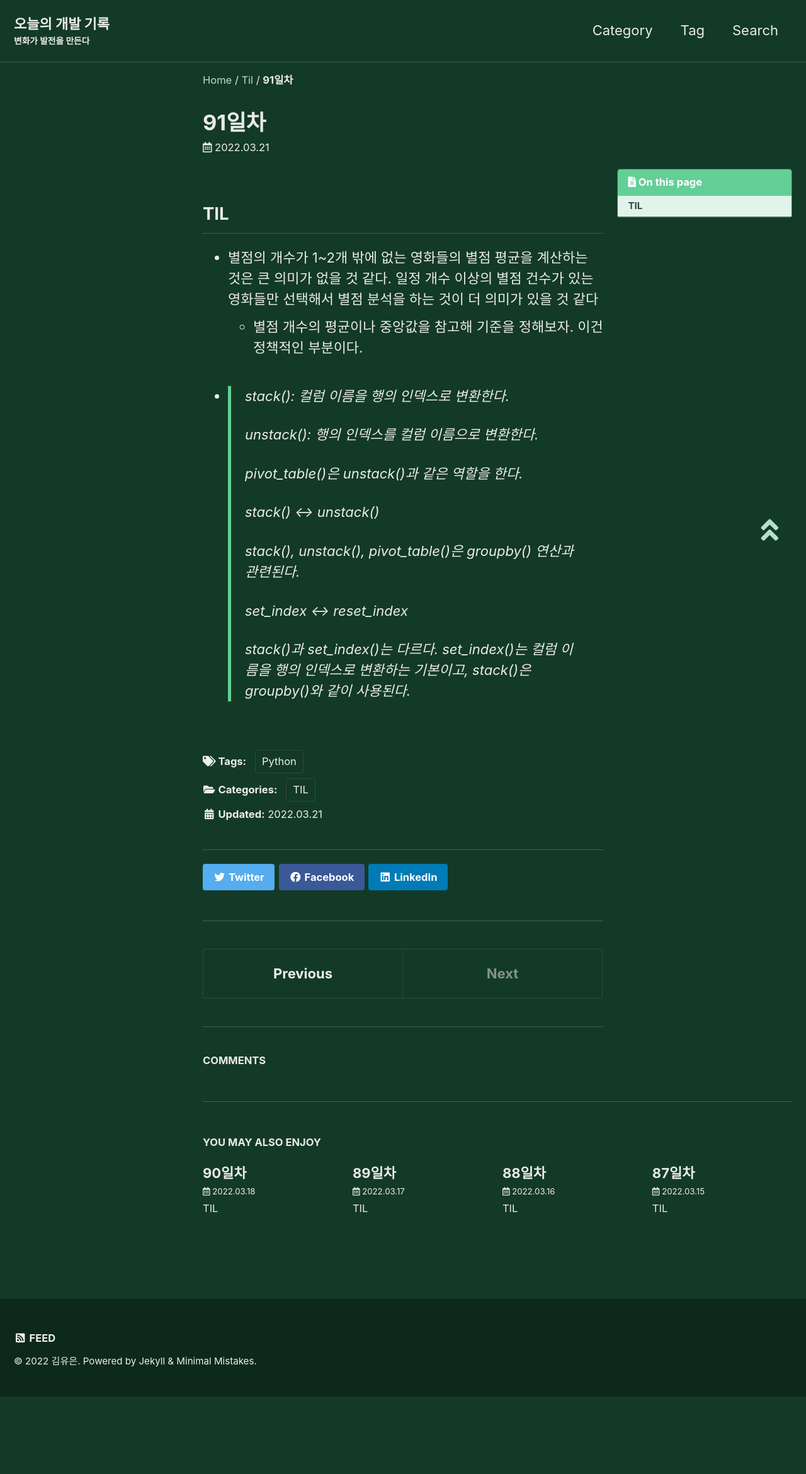
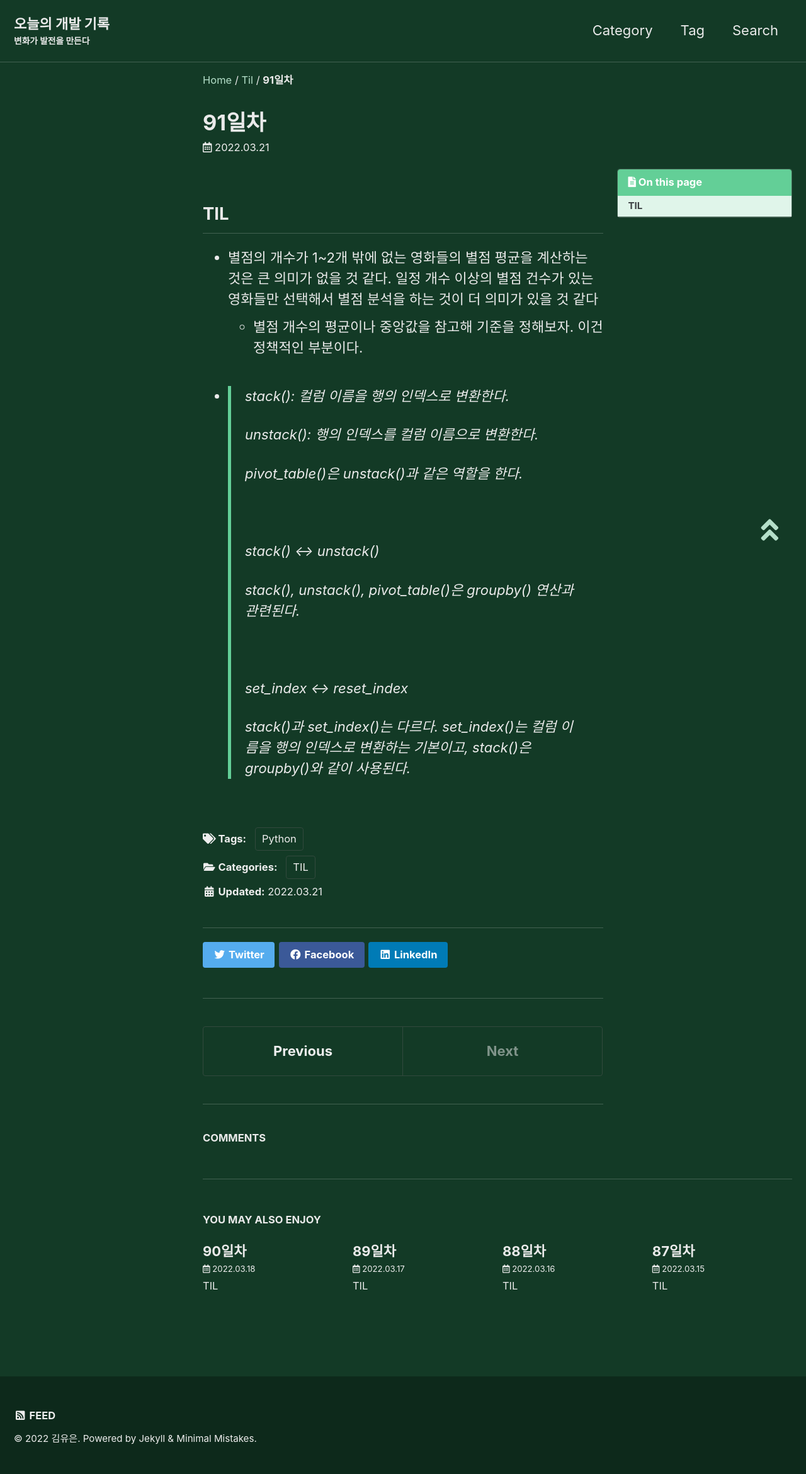
Before and after one commit to YUEUN328/YUEUN328.github.io, a Jekyll site: the page built from _posts/2022-03-21-til91.md, in a window 1280 px wide. Shown: the whole page at 63% size. Built offline with Jekyll 4.4.1, drawn with Linux system fonts in a browser that asks for light colours; cached includes are drawn as plain includes; comment, search, counter and statistics services are not loaded; before the commit the page ends 2218 px from its top, so only the background shows below that.

Commit message:
Update 2022-03-21-til91.md

```diff
--- a/_posts/2022-03-21-til91.md
+++ b/_posts/2022-03-21-til91.md
@@ -17,13 +17,13 @@ author_profile: false
   >
   > pivot_table()은 unstack()과 같은 역할을 한다.
   >
-  >
+  > <br>
   >
   > stack() <-> unstack()
   >
   > stack(), unstack(), pivot_table()은 groupby() 연산과 관련된다.
   >
-  >
+  > <br>
   >
   > set_index <-> reset_index
   >
```
